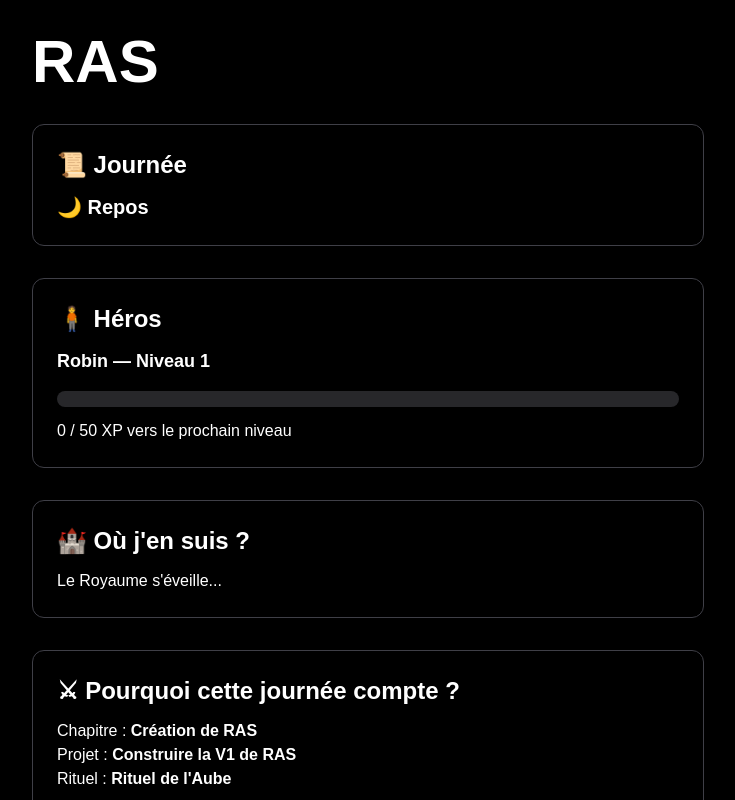
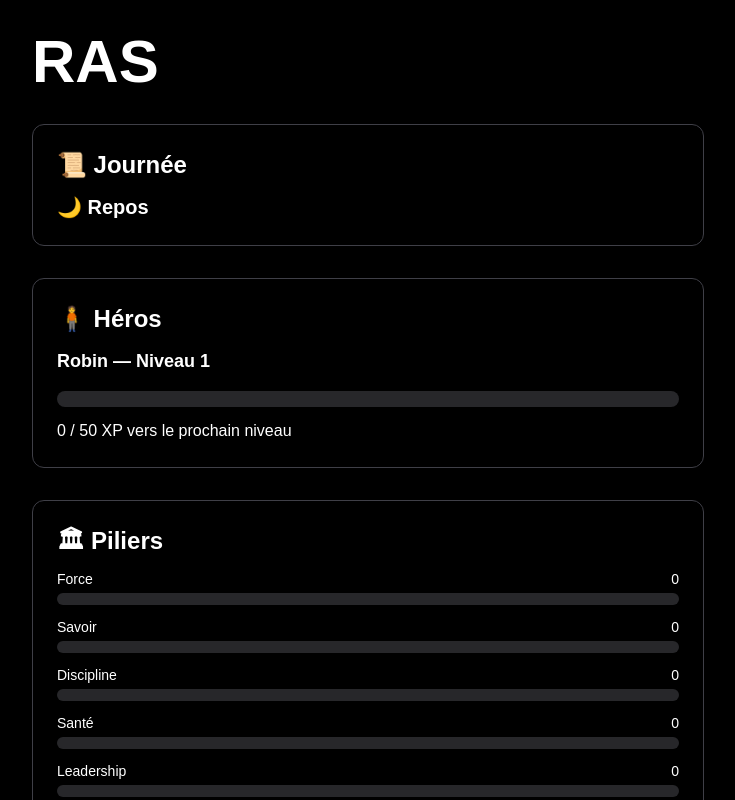
Before and after one commit to RobinWhitman/ras, a Next.js app: page / in a window 1280 px wide. Shown: the top 800 px of the page, without its empty margins (272-1007 px from the left). Built offline with nearby package versions, Linux system fonts and the light colour scheme.

Commit message:
Sprint 9 - Piliers visibles

```diff
--- a/src/components/MorningCouncil.tsx
+++ b/src/components/MorningCouncil.tsx
@@ -4,8 +4,14 @@ import { bosses, chapters, kingdom, projects, rituals } from "@/data/game";
 import { useGame } from "@/hooks/useGame";
 
 export default function MorningCouncil() {
-  const { save, currentMission, message, accomplirMission, resetGame } =
-    useGame();
+  const {
+    save,
+    currentMission,
+    message,
+    pillarScores,
+    accomplirMission,
+    resetGame,
+  } = useGame();
 
   const activeChapter = chapters[0];
   const activeBoss = bosses[0];
@@ -50,6 +56,30 @@ export default function MorningCouncil() {
           <p className="mt-3">
             {currentLevelXp} / 50 XP vers le prochain niveau
           </p>
+        </section>
+
+        <section className="border border-zinc-700 rounded-xl p-6">
+          <h2 className="text-2xl font-bold mb-3">🏛 Piliers</h2>
+
+          <div className="space-y-3">
+            {pillarScores.map((item) => (
+              <div key={item.pillar}>
+                <div className="flex justify-between text-sm mb-1">
+                  <span>{item.pillar}</span>
+                  <span>{item.score}</span>
+                </div>
+
+                <div className="w-full h-3 bg-zinc-800 rounded-full overflow-hidden">
+                  <div
+                    className="h-full bg-yellow-500 transition-all duration-300"
+                    style={{
+                      width: `${Math.min(item.score * 5, 100)}%`,
+                    }}
+                  />
+                </div>
+              </div>
+            ))}
+          </div>
         </section>
 
         <section className="border border-zinc-700 rounded-xl p-6">
--- a/src/hooks/useGame.ts
+++ b/src/hooks/useGame.ts
@@ -2,9 +2,9 @@
 
 import { useEffect, useState } from "react";
 import { bosses, companion, missions } from "@/data/game";
-import type { CompletedMission, SaveData } from "@/types/game";
+import type { CompletedMission, Pillar, SaveData } from "@/types/game";
 
-const SAVE_KEY = "ras-save-v5";
+const SAVE_KEY = "ras-save-v6";
 
 const activeBoss = bosses[0];
 
@@ -16,6 +16,16 @@ const defaultSave: SaveData = {
   completedMissions: [],
 };
 
+const pillars: Pillar[] = [
+  "Force",
+  "Savoir",
+  "Discipline",
+  "Santé",
+  "Leadership",
+  "Foi",
+  "Relations",
+];
+
 export function useGame() {
   const [save, setSave] = useState<SaveData>(defaultSave);
   const [message, setMessage] = useState(companion.start);
@@ -26,6 +36,14 @@ export function useGame() {
   }, []);
 
   const currentMission = missions[save.missionIndex];
+
+  const pillarScores = pillars.map((pillar) => {
+    const score = save.completedMissions
+      .filter((mission) => mission.pillar === pillar)
+      .reduce((total, mission) => total + mission.glory, 0);
+
+    return { pillar, score };
+  });
 
   function updateSave(nextSave: SaveData) {
     setSave(nextSave);
@@ -64,6 +82,7 @@ export function useGame() {
     save,
     currentMission,
     message,
+    pillarScores,
     accomplirMission,
     resetGame,
   };
```
